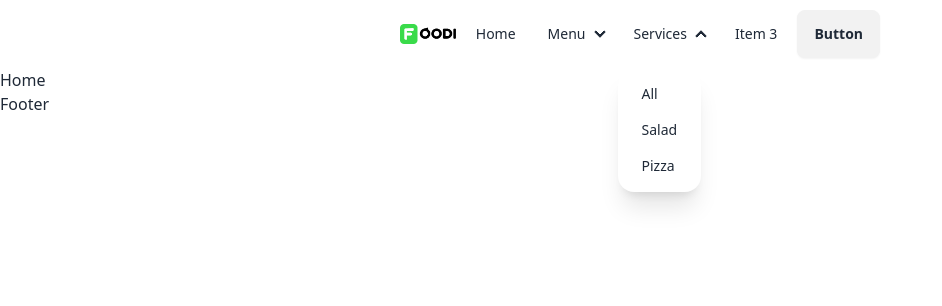
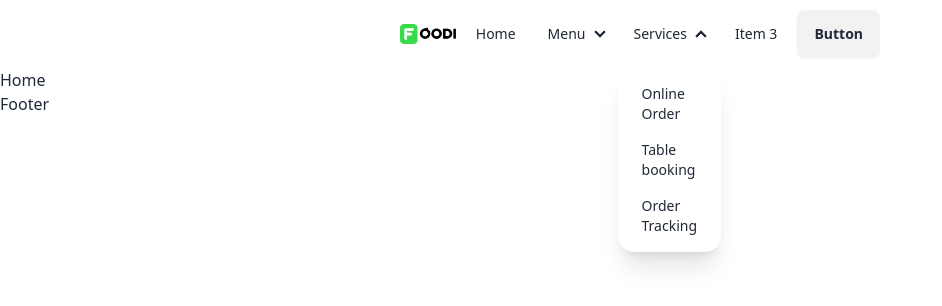
Before and after one commit to KBriaan/foodi-react, a React (Vite) app: page / in a window 1280 px wide. Both pictures are taken after a click on the heading "Services". Shown: the top 306 px of the page, without its empty margins (0-942 px from the left). Built offline with nearby package versions, Linux system fonts and the light colour scheme.

Commit message:
services dropdown

```diff
--- a/src/components/Navbar.jsx
+++ b/src/components/Navbar.jsx
@@ -27,13 +27,13 @@ const Navbar = () => {
           <summary>Services</summary>
           <ul className="p-2">
             <li>
-              <a>All</a>
+              <a>Online Order</a>
             </li>
             <li>
-              <a>Salad</a>
+              <a>Table booking</a>
             </li>
             <li>
-              <a>Pizza</a>
+              <a>Order Tracking</a>
             </li>
           </ul>
         </details>
```
